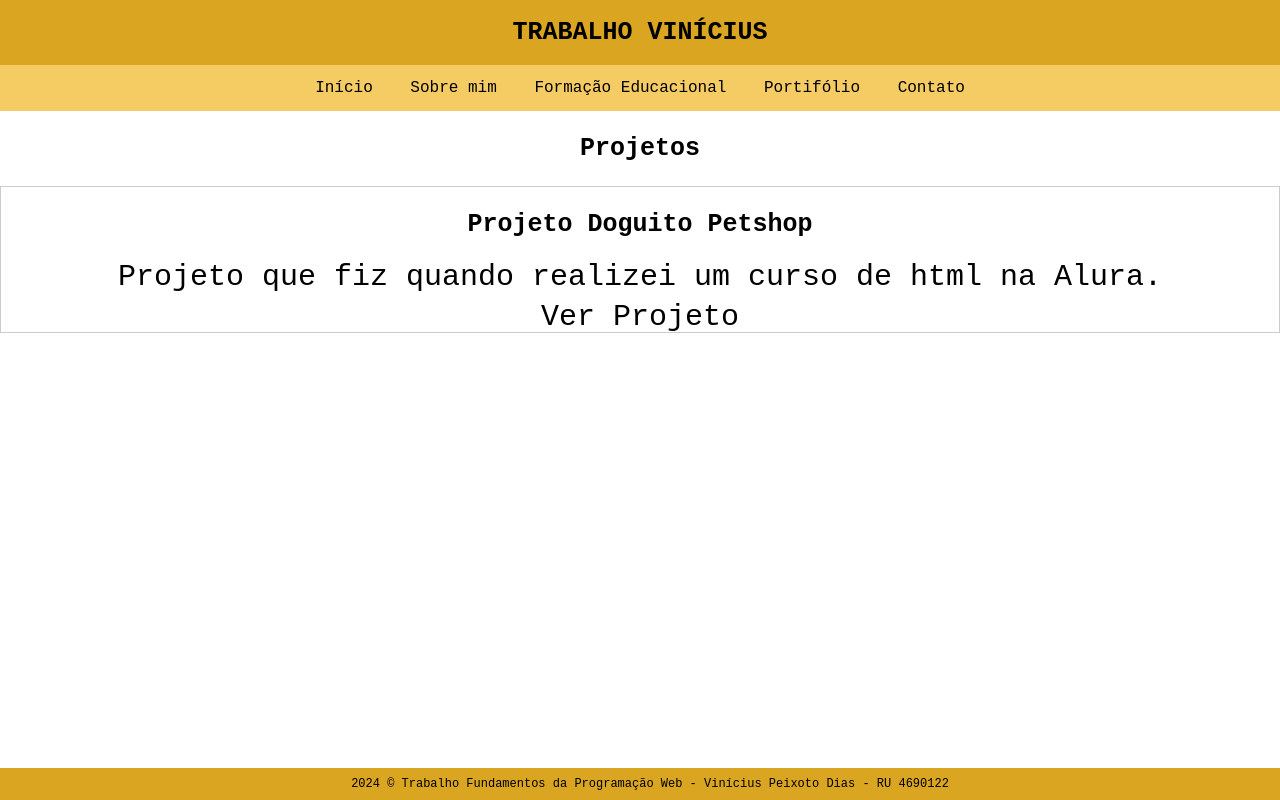
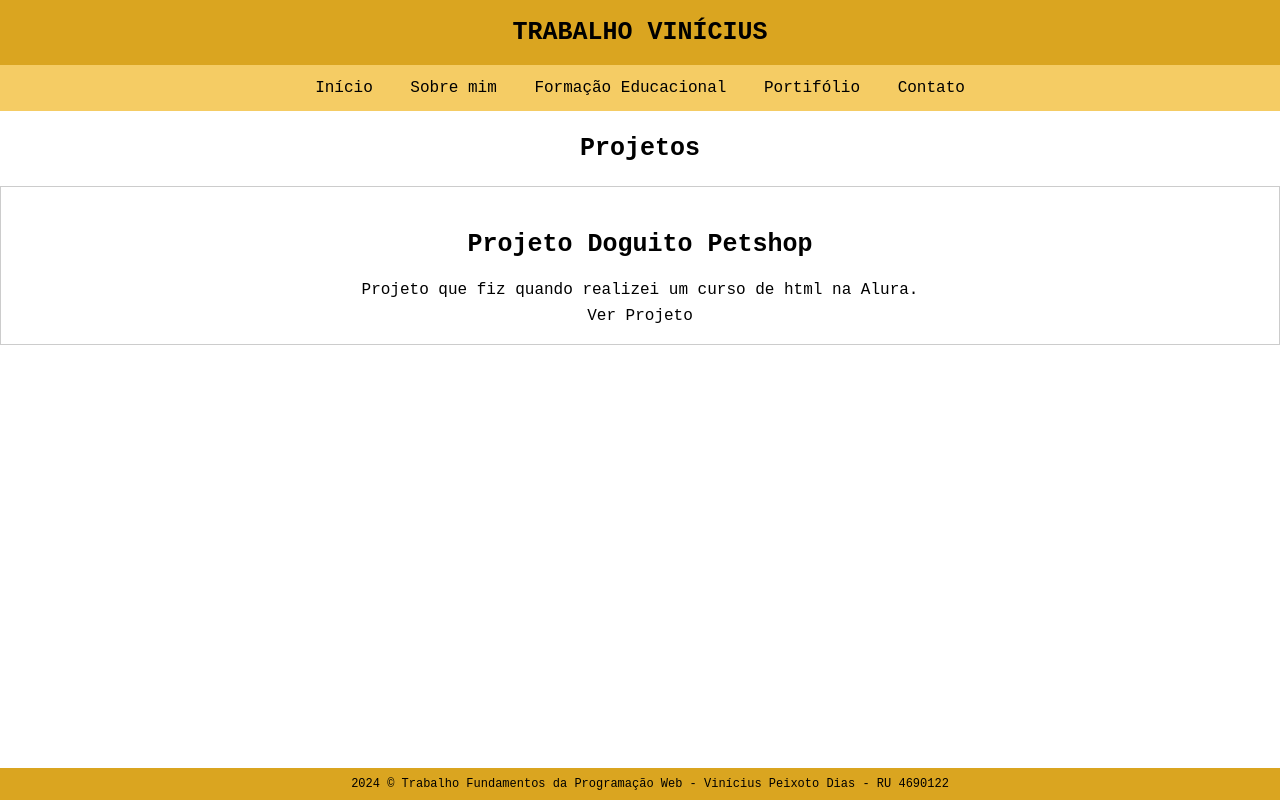
Before and after one commit to vinipeixoto/trabalhovinicius, a plain HTML site: page portifolio.html in a window 1280 px wide. Drawn offline with Linux system fonts and the light colour scheme.

Commit message:
Update style.css

```diff
--- a/style.css
+++ b/style.css
@@ -135,7 +135,10 @@
 .projeto {
     border: 1px solid #ccc;
     font-family: Andale Mono, monospace;
-    font-size: 30px;
-    padding: 20p0x;
+    padding: 20px;
     margin-bottom: 20px;
 }
+
+.link{
+    margin-top: 15px;
+}
```
